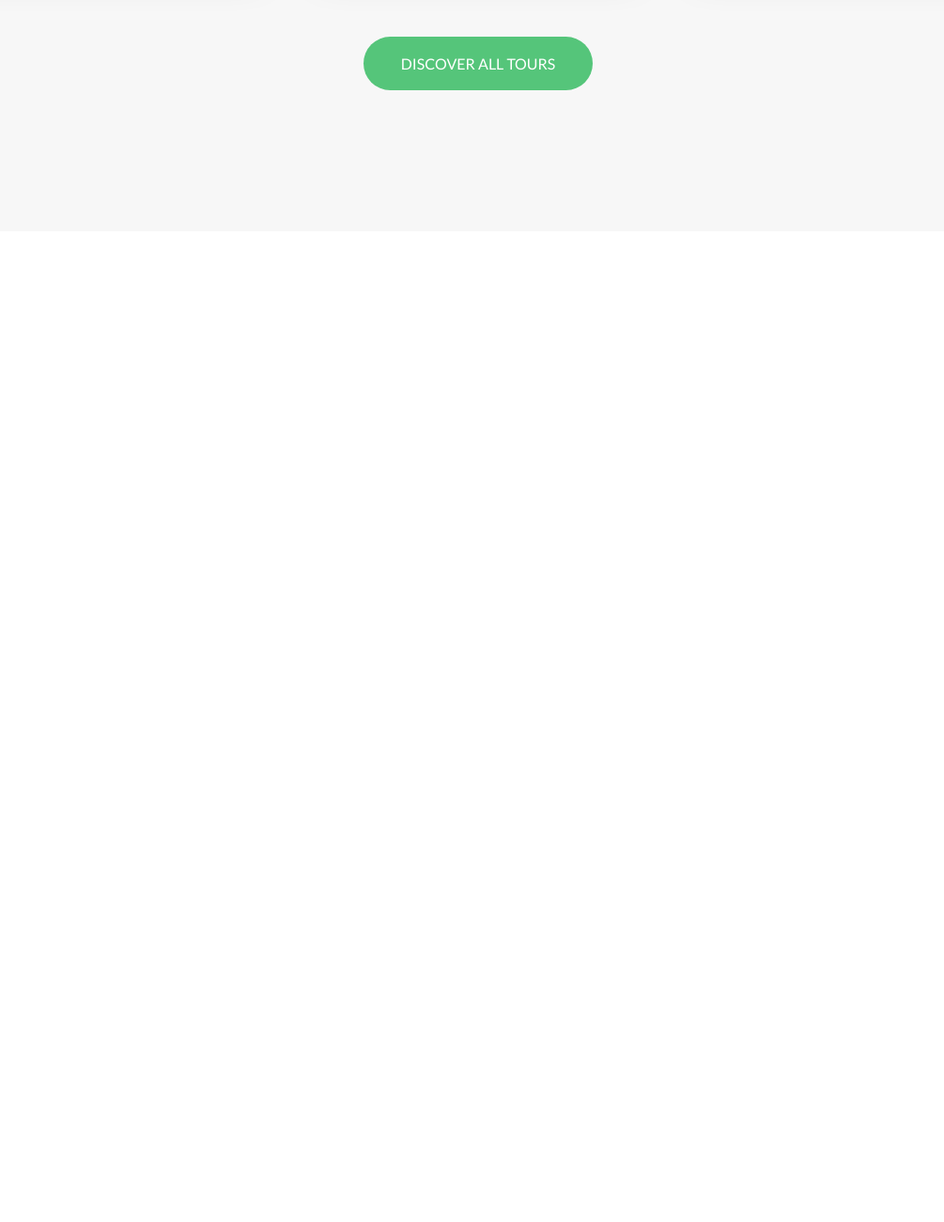
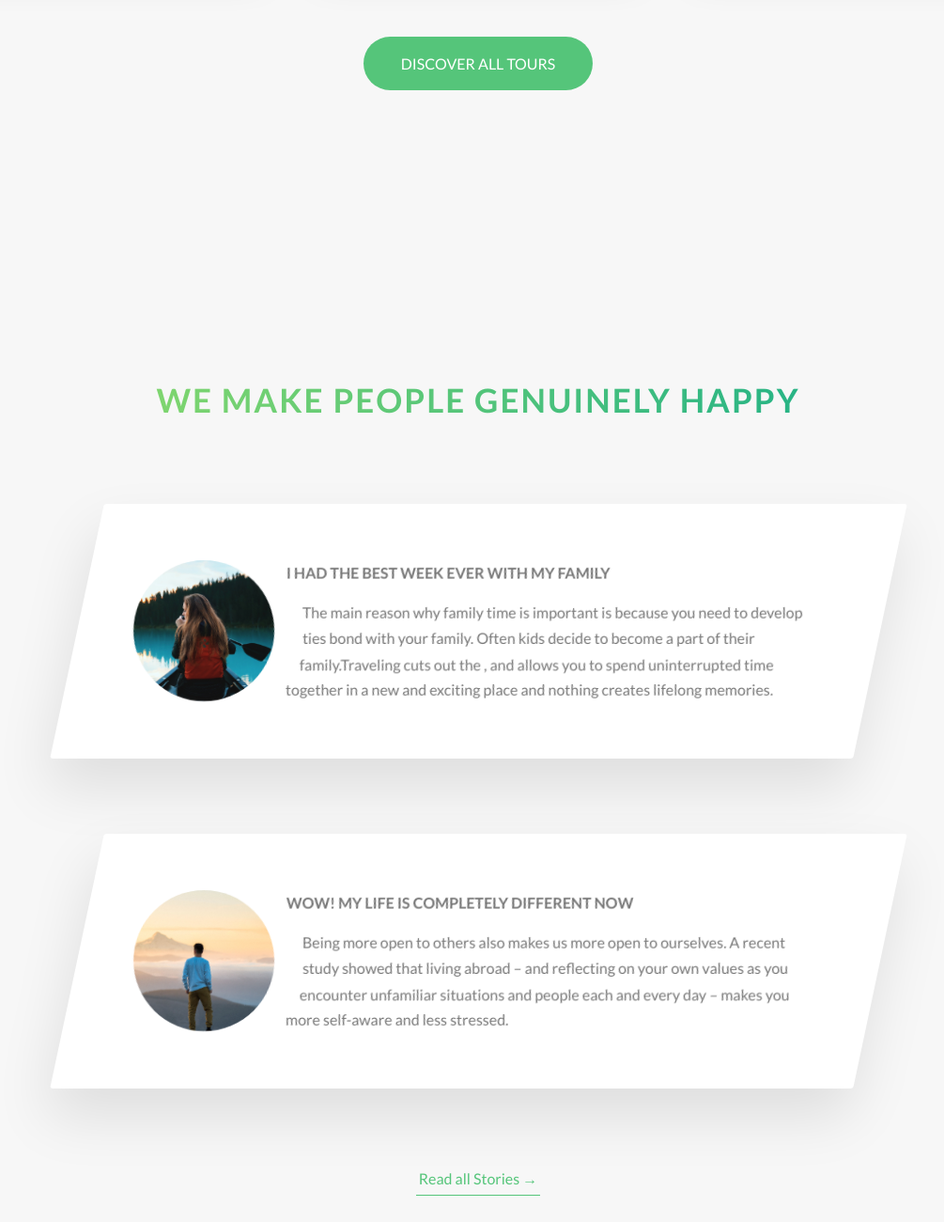
Before and after one commit to delfina-ghimire/Natours-project, a website: page index.html in a window 1280 px wide. Shown: the part 3063-4363 px from the top of the page at 94% size, without its empty margins (131-1136 px from the left). Before the commit the page ends 3339 px from the top, so only its background shows below. Drawn offline with Linux system fonts and the light colour scheme.

Commit message:
ADDING STORIES SECTION

```diff
--- a/index.html
+++ b/index.html
@@ -212,6 +212,52 @@ that make our world better and future oppurtunities.
         <a href="#" class="btn btn--green">Discover all tours</a>
       </div>
       </section>
+
+      <section class="section-stories">
+        <div class="u-center-text u-margin-bottom-big">
+          <h2 class="heading-secondary">
+            WE make people genuinely happy
+          </h2>
+        </div>
+
+        <div class="row">
+          <div class="story">
+            <!--here we will have image along with caption, so figure is semantically correct option-->
+            <figure class="story__shape">
+               <img src="/img/nat-8.jpg" alt="person" class="story__img">
+               <figcaption class="story__caption">
+                 Mary smith
+               </figcaption>
+            </figure>
+            <div class="story__text">
+              <h3 class="heading-tertiary u-margin-bottom-small">I had the best week ever with my family</h3>
+              <p>The main reason why family time is important is because you need to develop ties bond with your family. Often kids
+              decide  to become a part of their family.Traveling cuts out the , and allows you to spend uninterrupted time together in
+              a new and exciting place and nothing creates lifelong memories.</p>
+            </div>
+          </div>
+        </div>
+        <div class="row">
+          <div class="story">
+            <!--here we will have image along with caption, so figure is semantically correct option-->
+            <figure class="story__shape">
+              <img src="/img/nat-9.jpg" alt="person travelling" class="story__img">
+              <figcaption class="story__caption">
+                Jack Wilson
+              </figcaption>
+            </figure>
+            <div class="story__text">
+              <h3 class="heading-tertiary u-margin-bottom-small">Wow! My life is completely different now</h3>
+              <p>Being more open to others also makes us more open to ourselves. A recent study showed that living abroad – and
+              reflecting on your own values as you encounter unfamiliar situations and people each and every day – makes you more
+              self-aware and less stressed.</p>
+            </div>
+          </div>
+        </div>
+       <div class="u-center-text u-margin-top-huge">
+           <a href="#" class="btn-text">Read all Stories &rarr;</a>
+       </div>
+      </section>
     </main>
 
     <!--
--- /dev/null
+++ b/sass/components/_story.scss
@@ -0,0 +1,71 @@
+.story {
+  width: 75%;
+  margin: 0 auto; //to center block element inside of block element
+  box-shadow: 0 3rem 6rem rgba($color-black, 0.1);
+  background-color: $color-white;
+  border-radius: 3px;
+  padding: 6rem;
+  //to make up for the padding occupied by translated box we add 3rem padding to the left
+  padding-left: 9rem;
+  font-size: $default-font-size;
+  transform: skewX(-12deg);
+
+  &__shape {
+    height: 15rem;
+    width: 15rem;
+    float: left;
+    -webkit-shape-outside: circle(50% at 50% 50%);
+    /*shape outside property lets us wrap text around element in same shape.
+    we give a vectorize shape as a value of "shape-outside:" property
+    In order for this to work the element must be floated, and must posses defined dimentions i.e width and height
+    supported in safari only after -webkit- prefix
+    */
+    shape-outside: circle(
+      50% at 50% 50%
+    ); //circle(radius (in this case diameter is 15rem) at (position i.e center in this case)
+    //shape defination for the element itself
+    -webkit-clip-path: circle(50% at 50% 50%);
+    clip-path: circle(50% at 50% 50%);
+    //best way to create space between floated element is rather not to mess with margin but to use transform
+    transform: translateX(-3rem) skewX(12deg);
+    position: relative;
+  }
+
+  &__img {
+    //for responsive web design we should always define  width of the object
+    height: 100%;
+    transform: translateX(-4rem) scale(1.4); //scale(%)
+    backface-visibility: hidden; //when something weird happens concerning to animations use this property
+    transition: all 0.5s;
+  }
+
+  &__text {
+    transform: skewX(12deg);
+  }
+
+  &__caption {
+    position: absolute;
+    top: 50%;
+    left: 50%;
+    transform: translate(-50%, -20%);
+    color: $color-white;
+    text-transform: uppercase;
+    font-size: 1.7rem;
+    text-align: center;
+    opacity: 0;
+    transition: all 0.5s;
+    backface-visibility: hidden;
+  }
+
+  //as soon as story is hovered we want to change the caption
+  &:hover &__caption {
+    opacity: 1;
+    transform: translate(-50%, -50%);
+  }
+
+  //when we hover the story we want something happened to image
+  &:hover &__img {
+    transform: translateX(-4rem) scale(1);
+    filter: blur(3px) brightness(80%);
+  }
+}
--- a/sass/main.scss
+++ b/sass/main.scss
@@ -11,6 +11,7 @@
 @import "components/card";
 @import "components/composition";
 @import "components/feature-box";
+@import "components/story";
 
 @import "layout/header";
 @import "layout/grid";
--- a/sass/pages/_home.scss
+++ b/sass/pages/_home.scss
@@ -27,3 +27,8 @@
   padding: 25rem 0 15rem 0;
   margin-top: -10rem;
 }
+
+.section-stories {
+  padding: 15rem 0;
+  background-color: $color-grey-light-1;
+}
```
Also changed, not shown: css/main.css, 1 other file.
